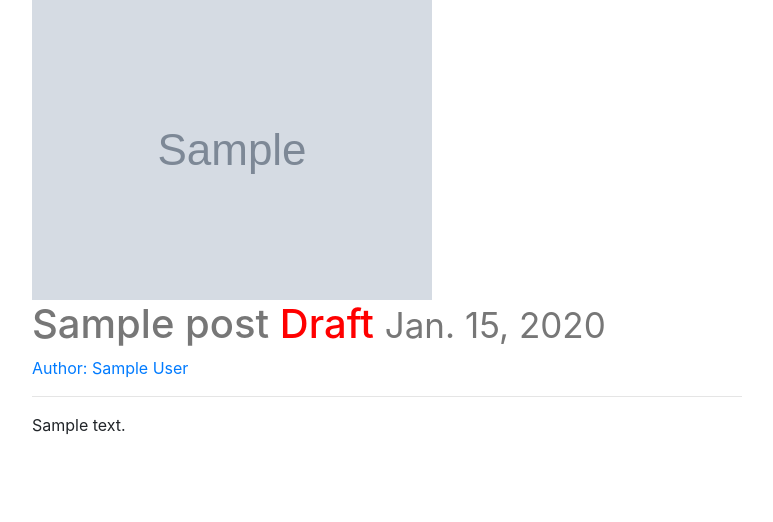
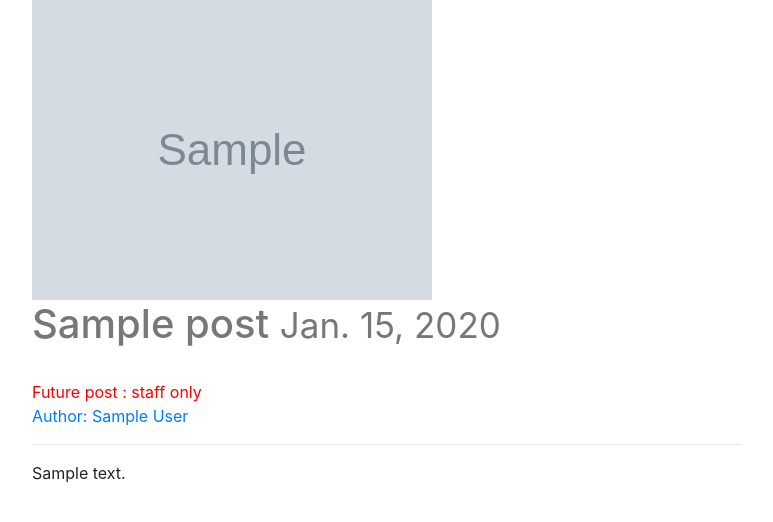
Before and after one commit to 2u6z3r0/grayhat, a Django app: a page that uses templates/post_details.html in a window 1280 px wide. Shown: the top 522 px of the page, without its empty margins (68-841 px from the left). Run offline with Django 3.2, Linux system fonts and the light colour scheme; tables that the repository leaves empty hold one stand-in row (values such as "Sample post"); grey boxes marked "Sample" are stand-in pictures; some libraries are stand-ins or nearby versions.

Commit message:
added PostManager in Post.models to implement draft and publish date proparly, added posts search functionality, & Django Q lookups to serach field

```diff
--- a/posts/models.py
+++ b/posts/models.py
@@ -3,12 +3,16 @@
 from django.db.models.signals import pre_save
 from django.core.urlresolvers import reverse
 from django.utils.text  import slugify
-
+from django.utils import timezone
 
 
 # Create your models here.
 def upload_location(instance, filename):
     return "%s/%s" %(instance.id, filename)
+
+class PostManager(models.Manager):
+    def active(self, *args, **kwargs):
+        return super(PostManager, self).filter(draft=False).filter(publish__lte=timezone.now())
 
 class Post(models.Model):
     title = models.CharField(max_length=120)
@@ -35,6 +39,8 @@
 
     class Meta:
         ordering = ["-created", "-updated"]
+    objects = PostManager()
+
 def create_slug(instance, new_slug=None):
     slug = slugify(instance.title)
     if new_slug is not None:
--- a/posts/views.py
+++ b/posts/views.py
@@ -5,7 +5,11 @@
 # from django.http import HttpResponse
 from .models import Post
 from .forms import PostForm
+from django.utils import timezone
+from django.db.models import Q
 # Create your views here.
+
+
 def post_create(request):
     if not request.user.is_staff or not request.user.is_superuser:
         raise Http404
@@ -22,16 +26,34 @@
     }
     return render(request, "post_form.html", context)
 
+
 def post_details(request, slug):
+    today = timezone.now().date()
     instance = get_object_or_404(Post, slug=slug)
+    if instance.draft:
+        if not request.user.is_staff or not request.user.is_superuser:
+            raise Http404
     context = {
         "title": instance.title,
-        "instance": instance
+        "instance": instance,
+        "today": today
     }
     return render(request, "post_details.html", context)
 
+
 def post_list(request):
-    queryset_list = Post.objects.all()
+    queryset_list = Post.objects.active()
+    if request.user.is_staff or request.user.is_superuser:
+        queryset_list = Post.objects.all()
+    query = request.GET.get('q')
+    if query:
+        queryset_list = queryset_list.filter(
+            Q(title__icontains=query) |
+            Q(content__icontains=query) |
+            Q(author__first_name__icontains=query) |
+            Q(author__last_name__icontains=query)
+        )
+
     paginator = Paginator(queryset_list, 8) #shows 8 posts per page
     page_request_var = 'page'
     page = request.GET.get(page_request_var)
@@ -51,6 +73,7 @@
     }
     return render(request, 'post_list.html', context)
 
+
 def post_update(request, slug):
     if not request.user.is_staff or not request.user.is_superuser:
         raise Http404
@@ -67,6 +90,7 @@
     }
     return render(request, "post_form.html", context)
 
+
 def post_delete(request, slug=None):
     if not request.user.is_staff or not request.user.is_superuser:
         raise Http404
--- a/templates/post_details.html
+++ b/templates/post_details.html
@@ -9,8 +9,9 @@
     {% if instance.image %}
     <img src="{{ instance.image.url }}" class="img-responsive">
     {% endif %}
-    <h1>{{ instance.title }}{% if instance.publish %} <span style="color: red;">Draft</span>
-    {% endif %} <small>{{ instance.publish }}</small></h1>
+    <h1>{{ instance.title }} <small>{{ instance.publish }}</small></h1>
+        {% if instance.draft %} <span style="color: red;">Draft : staff only</span>{% endif %}<br>
+        {% if instance.publish > today %} <span style="color: red;">Future post : staff only</span> {% endif %}
     {% if instance.author.get_full_name %}
     <p class="text-primary">Author: {{ instance.author.get_full_name }}</p>
     {% endif %}
```
Also changed, not shown: templates/post_list.html (+6 -3 lines).
